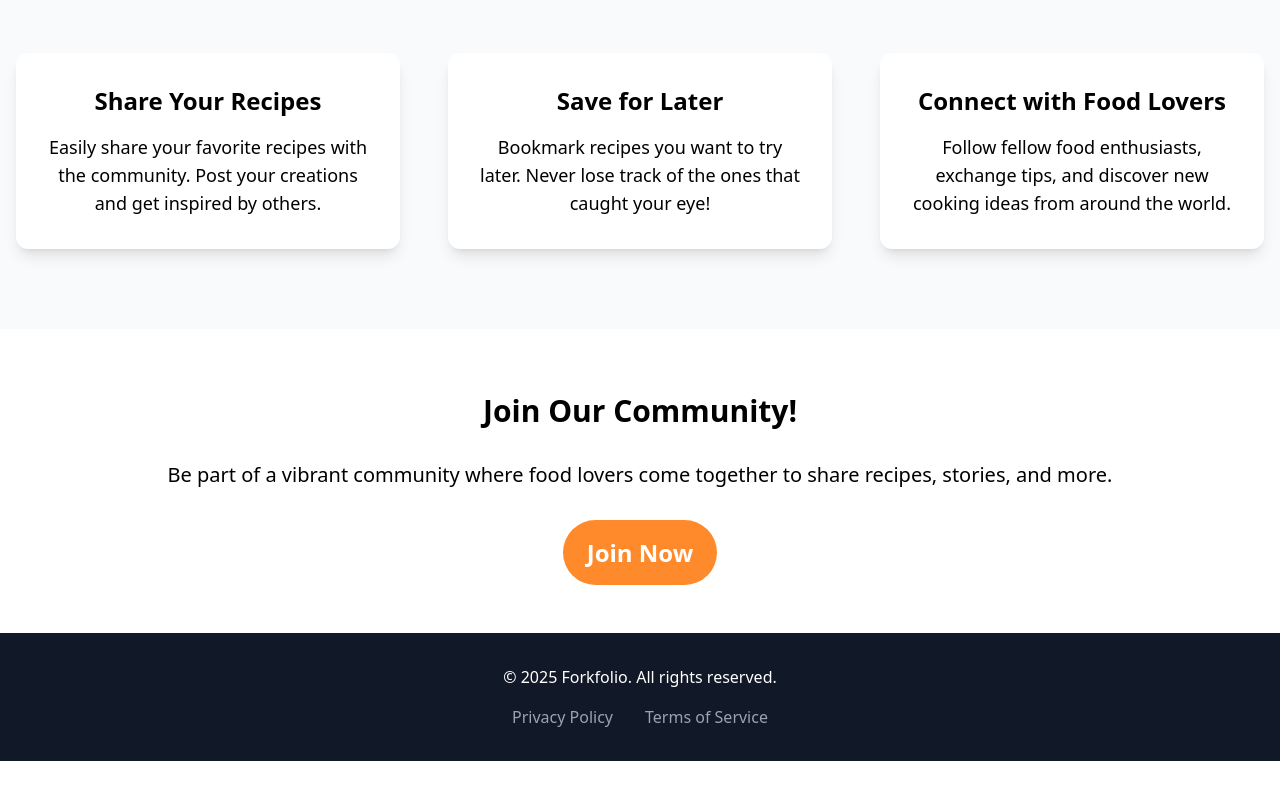
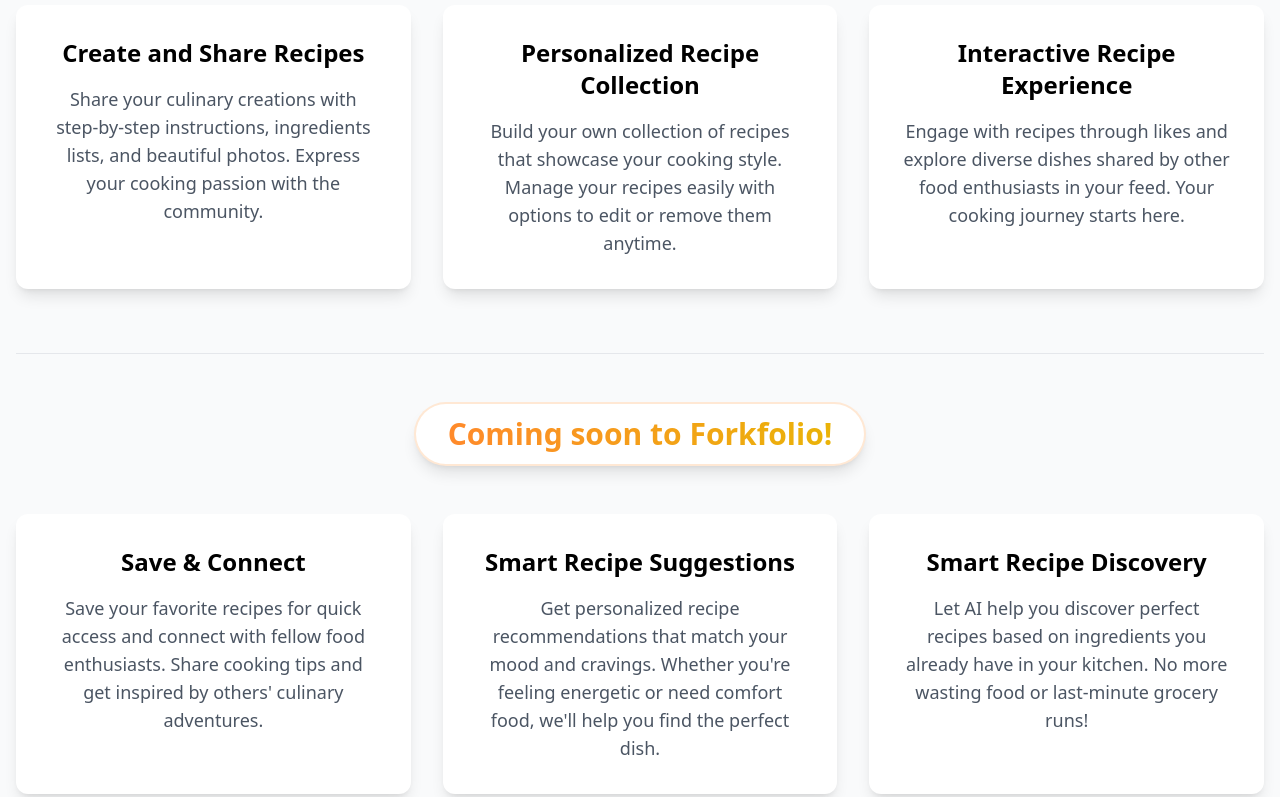
Before and after one commit to ash413/forkfolio, a React (Create React App) app in the folder client/: page / in a window 1280 px wide. Shown: the part 523-1320 px from the top of the page. Before the commit the page ends 1284 px from the top, so only its background shows below. Built offline with nearby package versions, Linux system fonts and the light colour scheme; the HTML template or start-up script is replaced by a standard one.

Commit message:
landing page uiux improv

```diff
--- a/client/src/pages/LandingPage.js
+++ b/client/src/pages/LandingPage.js
@@ -49,30 +49,58 @@
 
 
         {/* HERO SECTION */}
-        <section className="bg-orange text-white text-center py-20">
+        <section className="bg-orange text-white text-center py-12">
             <h1 className="text-4xl font-bold mb-4">Discover, Share, and Enjoy Recipes</h1>
-            <p className="text-xl mb-6 px-2">Join Forkfolio and connect with a community of food lovers. Save and share your favorite recipes.</p>
+            <p className="text-xl mb-6 px-2 pb-4">Join Forkfolio and connect with a community of food lovers. Save and share your favorite recipes.</p>
             <Link to="/signup" className="bg-white font-extrabold text-orange px-6 py-3 rounded-full text-2xl">GET STARTED</Link>
         </section>
 
         {/* Features Section */}
         <section id="features" className="bg-gray-50 py-16">
-            <div className="container mx-auto text-center">
-            <h2 className="text-3xl font-bold mb-12">Features</h2>
-            <div className="grid grid-cols-1 md:grid-cols-3 m-4 gap-12">
-                <div className="bg-white p-8 shadow-lg rounded-xl">
-                <h3 className="text-2xl font-semibold mb-4">Share Your Recipes</h3>
-                <p className="text-lg">Easily share your favorite recipes with the community. Post your creations and get inspired by others.</p>
+            <div className="container mx-auto text-center px-4">
+                {/* Current Features */}
+                <div className="mb-16">
+                    <h2 className="text-3xl font-bold mb-12">Features</h2>
+                    <div className="grid grid-cols-1 md:grid-cols-3 gap-8">
+                        <div className="bg-white p-8 shadow-lg rounded-xl hover:shadow-xl transition-shadow">
+                            <h3 className="text-2xl font-semibold mb-4">Create and Share Recipes</h3>
+                            <p className="text-lg text-gray-600">Share your culinary creations with step-by-step instructions, ingredients lists, and beautiful photos. Express your cooking passion with the community.</p>
+                        </div>
+                        <div className="bg-white p-8 shadow-lg rounded-xl hover:shadow-xl transition-shadow">
+                            <h3 className="text-2xl font-semibold mb-4">Personalized Recipe Collection</h3>
+                            <p className="text-lg text-gray-600">Build your own collection of recipes that showcase your cooking style. Manage your recipes easily with options to edit or remove them anytime.</p>
+                        </div>
+                        <div className="bg-white p-8 shadow-lg rounded-xl hover:shadow-xl transition-shadow">
+                            <h3 className="text-2xl font-semibold mb-4">Interactive Recipe Experience</h3>
+                            <p className="text-lg text-gray-600">Engage with recipes through likes and explore diverse dishes shared by other food enthusiasts in your feed. Your cooking journey starts here.</p>
+                        </div>
+                    </div>
                 </div>
-                <div className="bg-white p-8 shadow-lg rounded-xl">
-                <h3 className="text-2xl font-semibold mb-4">Save for Later</h3>
-                <p className="text-lg">Bookmark recipes you want to try later. Never lose track of the ones that caught your eye!</p>
+
+                {/* Coming Soon Features */}
+                <div className="pt-12 border-t border-gray-200">
+                    <h2 className="text-3xl font-bold mb-12">
+                    <span className="inline-block px-8 py-3 rounded-full bg-white shadow-lg border-2 border-orange/20">
+                        <span className="bg-gradient-to-r from-orange to-yellow-500 text-transparent bg-clip-text">
+                            Coming soon to Forkfolio!
+                        </span>
+                    </span>
+                    </h2>
+                    <div className="grid grid-cols-1 md:grid-cols-3 gap-8">
+                        <div className="bg-white p-8 shadow-lg rounded-xl hover:shadow-xl transition-shadow">
+                            <h3 className="text-2xl font-semibold mb-4">Save & Connect</h3>
+                            <p className="text-lg text-gray-600">Save your favorite recipes for quick access and connect with fellow food enthusiasts. Share cooking tips and get inspired by others' culinary adventures.</p>
+                        </div>
+                        <div className="bg-white p-8 shadow-lg rounded-xl hover:shadow-xl transition-shadow">
+                            <h3 className="text-2xl font-semibold mb-4">Smart Recipe Suggestions</h3>
+                            <p className="text-lg text-gray-600">Get personalized recipe recommendations that match your mood and cravings. Whether you're feeling energetic or need comfort food, we'll help you find the perfect dish.</p>
+                        </div>
+                        <div className="bg-white p-8 shadow-lg rounded-xl hover:shadow-xl transition-shadow">
+                            <h3 className="text-2xl font-semibold mb-4">Smart Recipe Discovery</h3>
+                            <p className="text-lg text-gray-600">Let AI help you discover perfect recipes based on ingredients you already have in your kitchen. No more wasting food or last-minute grocery runs!</p>
+                        </div>
+                    </div>
                 </div>
-                <div className="bg-white p-8 shadow-lg rounded-xl">
-                <h3 className="text-2xl font-semibold mb-4">Connect with Food Lovers</h3>
-                <p className="text-lg">Follow fellow food enthusiasts, exchange tips, and discover new cooking ideas from around the world.</p>
-                </div>
-            </div>
             </div>
         </section>
 
@@ -80,7 +108,7 @@
         <section className="bg-orange-100 py-12 m-4">
             <div className="container mx-auto text-center">
             <h2 className="text-3xl font-bold mb-8">Join Our Community!</h2>
-            <p className="text-xl mb-12">Be part of a vibrant community where food lovers come together to share recipes, stories, and more.</p>
+            <p className="text-xl mb-12">Be part of a <span className='bg-gradient-to-r from-orange to-yellow-500 text-transparent bg-clip-text'>vibrant community</span> where food lovers come together to share recipes, stories, and more.</p>
             <Link to="/signup" className="bg-orange text-2xl text-white font-extrabold px-6 py-4 rounded-full">Join Now</Link>
             </div>
         </section>
@@ -88,7 +116,7 @@
         {/* Footer */}
         <footer className="bg-gray-900 text-white py-8">
             <div className="container mx-auto text-center">
-            <p>&copy; 2025 Forkfolio. All rights reserved.</p>
+            <p>&copy; 2025 vaishnavi kadam</p>
             <div className="mt-4">
                 <a href="/privacy-policy" className="text-gray-400 mx-4">Privacy Policy</a>
                 <a href="/terms-of-service" className="text-gray-400 mx-4">Terms of Service</a>
```
